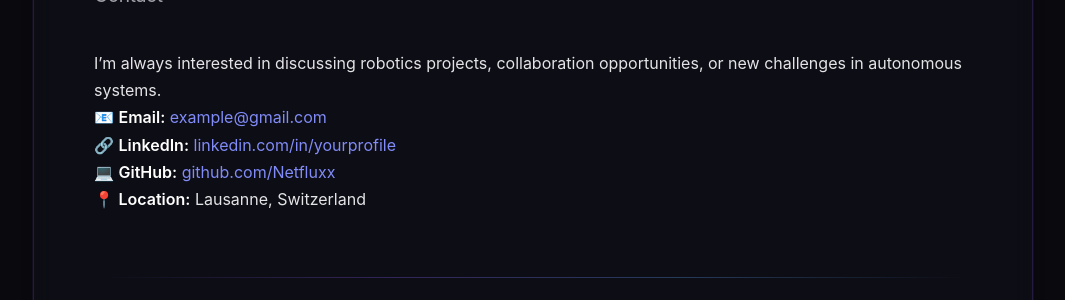
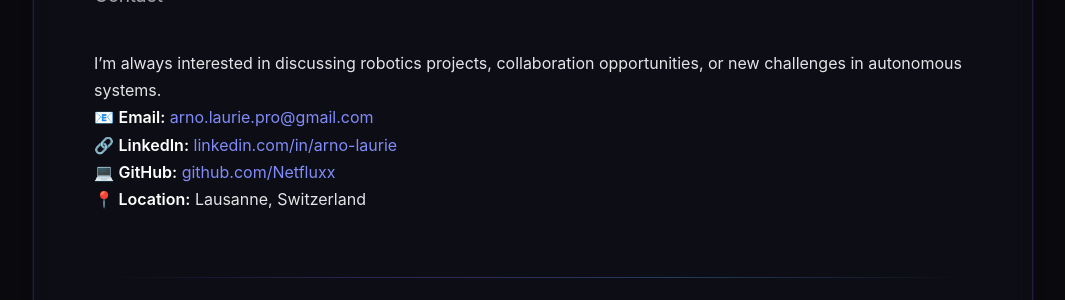
Before and after one commit to Netfluxx/Netfluxx.github.io, a Jekyll site: the page built from index.md, in a window 1280 px wide and 900 px high, scrolled down 16419 px. Shown: the part 420-720 px from the top of the window, without its empty margins (107-1172 px from the left). Built offline with Jekyll 4.4.1, drawn with Linux system fonts in a browser that asks for light colours; our own code applies the rules of GitHub Pages for plain Markdown files.

Commit message:
changed contact data

```diff
--- a/index.md
+++ b/index.md
@@ -568,9 +568,9 @@ Built on ChibiOS RTOS with prioritized tasks:
 
 I'm always interested in discussing robotics projects, collaboration opportunities, or new challenges in autonomous systems.
 
-📧 **Email:** [example@gmail.com](mailto:example@gmail.com)
+📧 **Email:** [arno.laurie.pro@gmail.com](mailto:/arno.laurie.pro@gmail.com)
 
-🔗 **LinkedIn:** [linkedin.com/in/yourprofile](https://linkedin.com/in/yourprofile)
+🔗 **LinkedIn:** [linkedin.com/in/arno-laurie](https://ch.linkedin.com/in/arno-laurie-816a73229)
 
 💻 **GitHub:** [github.com/Netfluxx](https://github.com/Netfluxx)
 
```
